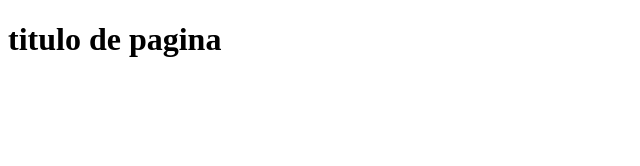
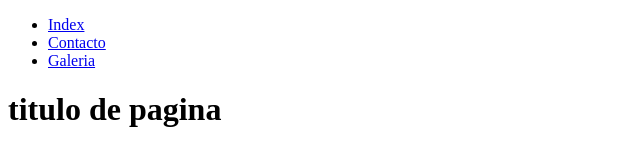
Before and after one commit to Keypo-90/prueba_remotos, a plain HTML site: page index.html in a window 1280 px wide. Shown: the whole page, without its empty margins (0-640 px from the left). Drawn offline with Linux system fonts and the light colour scheme.

Commit message:
He creado el menu de navegacion con tres secciones

```diff
--- a/index.html
+++ b/index.html
@@ -8,6 +8,15 @@
 </head>
 
 <body>
+    <header>
+        <nav>
+            <ul>
+                <li><a href="index.html">Index</a></li>
+                <li><a href="contacto.html">Contacto</a></li>
+                <li><a href="galeria.html">Galeria</a></li>
+            </ul>
+        </nav>
+    </header>
     <div>
         <h1>titulo de pagina</h1>
     </div>
```
